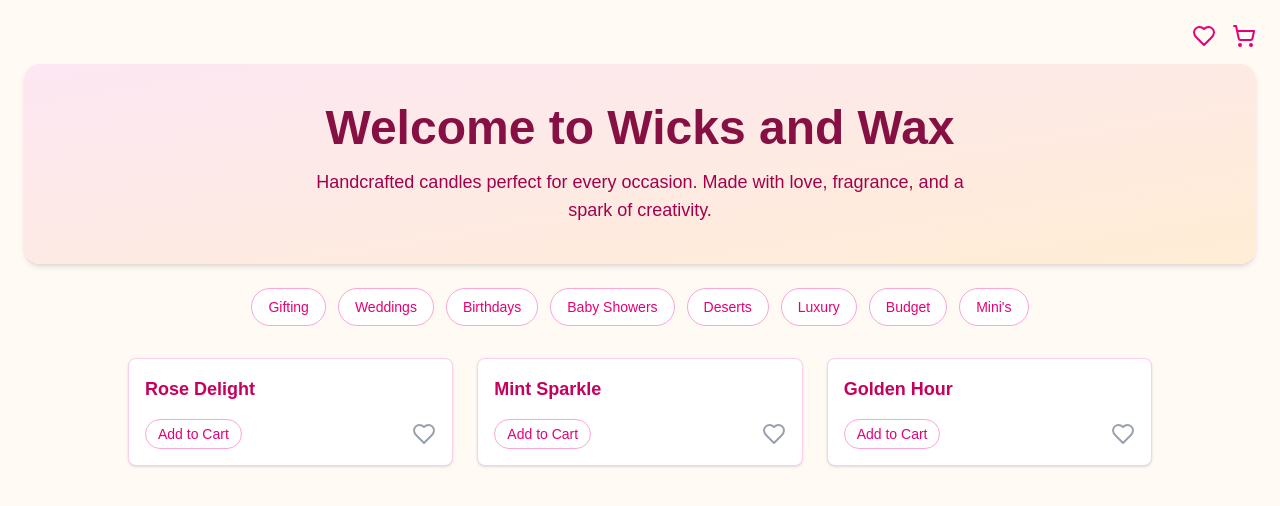
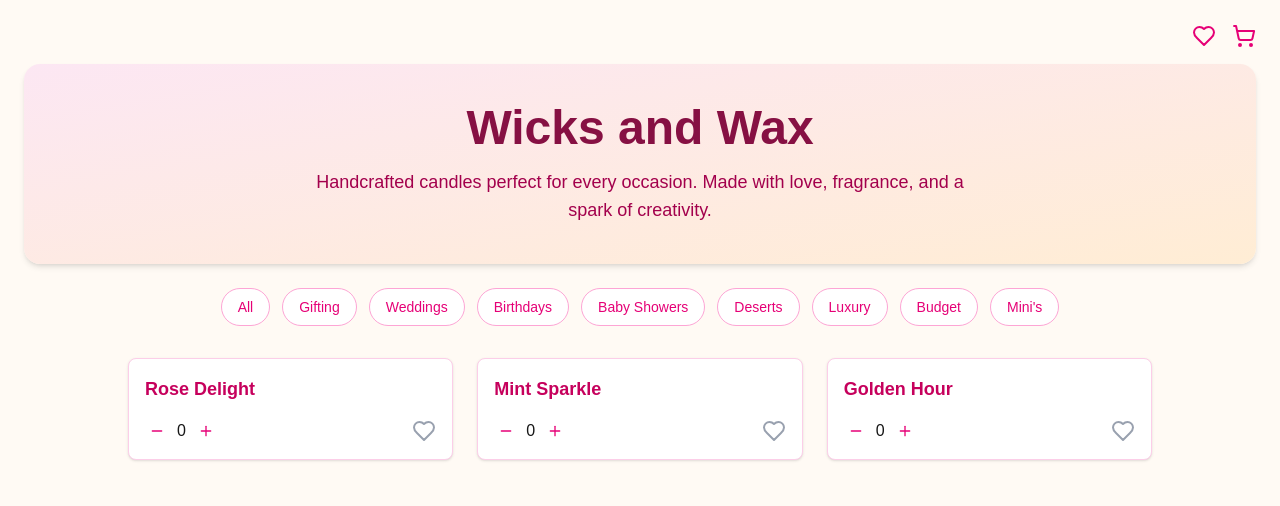
Before and after one commit to 21-Shubham-96/wicks-and-wax, a Next.js app: page / in a window 1280 px wide. Shown: the top 506 px of the page. Built offline with nearby package versions, Linux system fonts and the light colour scheme.

Commit message:
Fix: Remove unused Image import

```diff
--- a/src/app/page.tsx
+++ b/src/app/page.tsx
@@ -1,9 +1,10 @@
 "use client";
 
 import { useState } from 'react';
-import { Heart, ShoppingCart, Trash, Plus, Minus } from 'lucide-react';
+import { Heart, ShoppingCart, Trash, Plus, Minus, X } from 'lucide-react';
 
 const filterOptions = [
+  'All',
   'Gifting',
   'Weddings',
   'Birthdays',
@@ -36,14 +37,17 @@ export default function Home() {
   const toggleCart = (id: number) => {
     setCart((prev) => {
       const item = prev.find((i) => i.id === id);
-      return item ? prev.filter((i) => i.id !== id) : [...prev, { id, qty: 1 }];
+      return item ? prev : [...prev, { id, qty: 1 }];
     });
   };
 
   const incrementQty = (id: number) => {
-    setCart((prev) =>
-      prev.map((item) => (item.id === id ? { ...item, qty: item.qty + 1 } : item))
-    );
+    setCart((prev) => {
+      const exists = prev.find((item) => item.id === id);
+      return exists
+        ? prev.map((item) => (item.id === id ? { ...item, qty: item.qty + 1 } : item))
+        : [...prev, { id, qty: 1 }];
+    });
   };
 
   const decrementQty = (id: number) => {
@@ -60,7 +64,7 @@ export default function Home() {
     setWishlist((prev) => (prev.includes(id) ? prev.filter((i) => i !== id) : [...prev, id]));
   };
 
-  const filteredCandles = selectedFilter
+  const filteredCandles = selectedFilter && selectedFilter !== 'All'
     ? sampleCandles.filter((candle) => candle.category === selectedFilter)
     : sampleCandles;
 
@@ -70,7 +74,7 @@ export default function Home() {
     <main className="flex min-h-screen flex-col items-center justify-start p-6 bg-[#fffaf4]">
       {/* Top Navigation Icons */}
       <div className="w-full flex justify-end gap-4 mb-4">
-        <div className="relative cursor-pointer" onClick={() => setViewWishlist(!viewWishlist)}>
+        <div className="relative cursor-pointer" onClick={() => setViewWishlist(true)}>
           <Heart className="text-pink-600 w-6 h-6" />
           {wishlist.length > 0 && (
             <span className="absolute -top-2 -right-2 bg-pink-500 text-white text-xs rounded-full px-1">
@@ -78,7 +82,7 @@ export default function Home() {
             </span>
           )}
         </div>
-        <div className="relative cursor-pointer" onClick={() => setViewCart(!viewCart)}>
+        <div className="relative cursor-pointer" onClick={() => setViewCart(true)}>
           <ShoppingCart className="text-pink-600 w-6 h-6" />
           {cart.length > 0 && (
             <span className="absolute -top-2 -right-2 bg-pink-500 text-white text-xs rounded-full px-1">
@@ -90,17 +94,18 @@ export default function Home() {
 
       {/* Wishlist Modal */}
       {viewWishlist && (
-        <div className="w-full max-w-xl bg-white border border-pink-200 rounded-lg p-4 mb-6 shadow-md">
-          <h2 className="text-lg font-semibold text-pink-700 mb-2">Your Wishlist</h2>
+        <div className="fixed top-1/2 left-1/2 transform -translate-x-1/2 -translate-y-1/2 z-50 w-11/12 max-w-md bg-white border border-pink-300 rounded-xl p-4 shadow-lg">
+          <div className="flex justify-between items-center mb-4">
+            <h2 className="text-lg font-semibold text-pink-700">Your Wishlist</h2>
+            <button onClick={() => setViewWishlist(false)} className="text-pink-600"><X /></button>
+          </div>
           {wishlist.length === 0 ? (
             <p className="text-sm text-gray-500">No items in wishlist.</p>
           ) : (
             wishlist.map((id) => (
               <div key={id} className="flex justify-between items-center py-2 border-b">
-                <span>{getCandleById(id)?.name}</span>
-                <button onClick={() => toggleWishlist(id)} className="text-pink-600">
-                  Remove
-                </button>
+                <span className="text-black">{getCandleById(id)?.name}</span>
+                <button onClick={() => toggleWishlist(id)} className="text-pink-600">Remove</button>
               </div>
             ))
           )}
@@ -109,14 +114,17 @@ export default function Home() {
 
       {/* Cart Modal */}
       {viewCart && (
-        <div className="w-full max-w-xl bg-white border border-pink-200 rounded-lg p-4 mb-6 shadow-md">
-          <h2 className="text-lg font-semibold text-pink-700 mb-2">Your Cart</h2>
+        <div className="fixed top-1/2 left-1/2 transform -translate-x-1/2 -translate-y-1/2 z-50 w-11/12 max-w-md bg-white border border-pink-300 rounded-xl p-4 shadow-lg">
+          <div className="flex justify-between items-center mb-4">
+            <h2 className="text-lg font-semibold text-pink-700">Your Cart</h2>
+            <button onClick={() => setViewCart(false)} className="text-pink-600"><X /></button>
+          </div>
           {cart.length === 0 ? (
             <p className="text-sm text-gray-500">No items in cart.</p>
           ) : (
             cart.map(({ id, qty }) => (
               <div key={id} className="flex justify-between items-center py-2 border-b">
-                <span>{getCandleById(id)?.name}</span>
+                <span className="text-black">{getCandleById(id)?.name}</span>
                 <div className="flex items-center gap-2">
                   <button onClick={() => decrementQty(id)} className="p-1 text-pink-600">
                     <Minus size={16} />
@@ -125,7 +133,7 @@ export default function Home() {
                   <button onClick={() => incrementQty(id)} className="p-1 text-pink-600">
                     <Plus size={16} />
                   </button>
-                  <button onClick={() => toggleCart(id)} className="text-red-500">
+                  <button onClick={() => setCart((prev) => prev.filter((item) => item.id !== id))} className="text-red-500">
                     <Trash size={16} />
                   </button>
                 </div>
@@ -143,7 +151,7 @@ export default function Home() {
       {/* Banner Section */}
       <section className="w-full bg-gradient-to-br from-pink-100 to-orange-100 rounded-2xl shadow-md p-10 mb-6 text-center">
         <h1 className="text-4xl md:text-5xl font-bold text-pink-900 mb-4">
-          Welcome to Wicks and Wax
+          Wicks and Wax
         </h1>
         <p className="text-lg text-pink-800 max-w-2xl mx-auto">
           Handcrafted candles perfect for every occasion. Made with love, fragrance, and a spark of creativity.
@@ -169,20 +177,21 @@ export default function Home() {
 
       {/* Candle Cards */}
       <section className="w-full max-w-5xl grid grid-cols-1 md:grid-cols-2 lg:grid-cols-3 gap-6">
-        {filteredCandles.map((candle) => (
+        {filteredCandles.map((candle) => {
+          const itemInCart = cart.find((item) => item.id === candle.id);
+          return (
             <div key={candle.id} className="bg-white border border-pink-200 rounded-lg p-4 shadow-sm">
               <h3 className="text-lg font-semibold text-pink-700 mb-2">{candle.name}</h3>
               <div className="flex justify-between items-center mt-4">
-              <button
-                onClick={() => toggleCart(candle.id)}
-                className={`px-3 py-1 text-sm rounded-full transition ${
-                  cart.some((item) => item.id === candle.id)
-                    ? 'bg-pink-600 text-white'
-                    : 'border border-pink-300 text-pink-600 hover:bg-pink-100'
-                }`}
-              >
-                {cart.some((item) => item.id === candle.id) ? 'Remove from Cart' : 'Add to Cart'}
+                <div className="flex items-center gap-2">
+                  <button onClick={() => decrementQty(candle.id)} className="p-1 text-pink-600">
+                    <Minus size={16} />
                   </button>
+                  <span>{itemInCart?.qty || 0}</span>
+                  <button onClick={() => incrementQty(candle.id)} className="p-1 text-pink-600">
+                    <Plus size={16} />
+                  </button>
+                </div>
                 <button
                   onClick={() => toggleWishlist(candle.id)}
                   className={`text-sm transition ${
@@ -193,7 +202,8 @@ export default function Home() {
                 </button>
               </div>
             </div>
-        ))}
+          );
+        })}
       </section>
     </main>
   );
```
Lines whose indentation alone changed are shown as unchanged.
